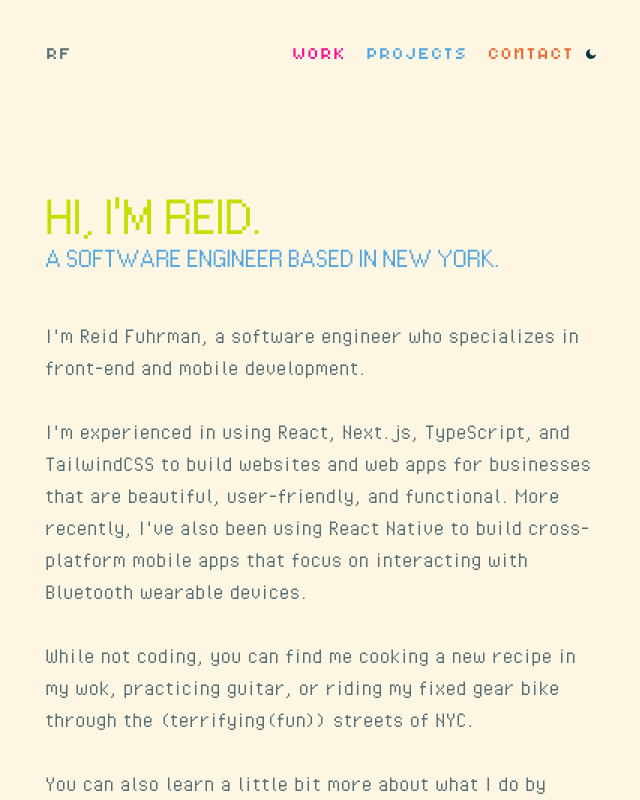
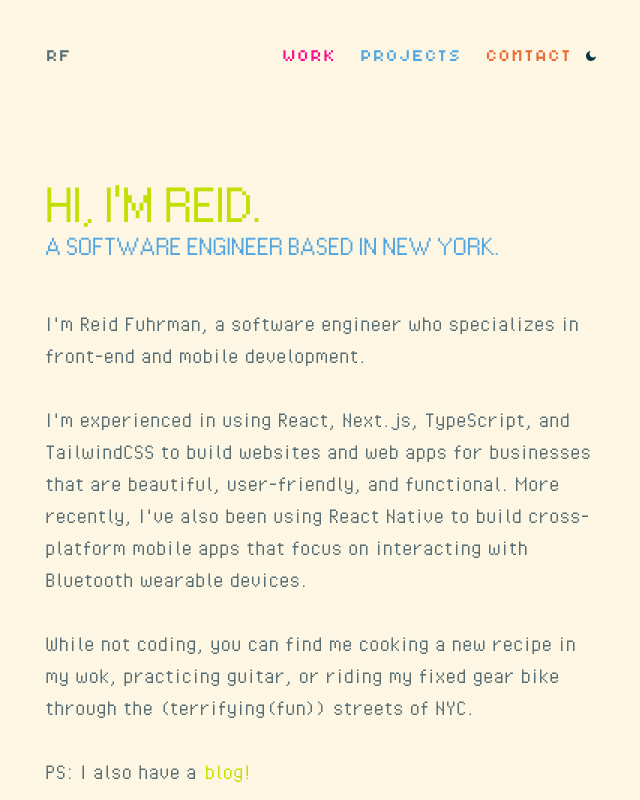
Before and after one commit to rjfuhrman42/portfolio-v3, a Next.js app: page / in a window 1280 px wide. Shown: the top 800 px of the page, without its empty margins (315-955 px from the left). Built offline with nearby package versions, Linux system fonts and the light colour scheme.

Commit message:
chore: add hover states to navbar

```diff
--- a/app/globals.css
+++ b/app/globals.css
@@ -32,7 +32,7 @@ h2 {
 }
 
 p {
-  @apply text-xl font-body xl:text-2xl;
+  @apply text-xl font-body sm:text-2xl;
 }
 
 pre {
--- a/app/page.tsx
+++ b/app/page.tsx
@@ -66,7 +66,7 @@ export default async function Home() {
         <Navbar />
 
         {/* ------------------ Hero Section ------------------ */}
-        <div className="w-full pt-16 md:pt-28 pb-12">
+        <div className="w-full pt-16 md:pt-24 pb-12">
           <div className="pb-11 flex flex-col items-start w-full">
             <h1 className="cycleText md:text-5xl xs:w-3/4">
               Hi, I&apos;m Reid.
@@ -92,13 +92,13 @@ export default async function Home() {
             (terrifying(fun)) streets of NYC.
             <br></br>
             <br></br>
-            You can also learn a little bit more about what I do by heading to
+            PS: I also have a
             <Link
               href="/blog"
               key="blog"
-              className={`font-body p-1 md:py-4 md:px-2 animate-cycle-color`}
+              className="font-body p-1 md:py-4 md:px-2 animate-cycle-color"
             >
-              my blog!
+              blog!
             </Link>
           </p>
         </div>
--- a/components/Navbar.tsx
+++ b/components/Navbar.tsx
@@ -6,15 +6,31 @@ interface NavItem {
   href: string;
   label: string;
   color?: string;
+  border?: string;
+  bg?: string;
 }
 
 const navItems: NavItem[] = [
-  { href: "/#work", label: "Work", color: "text-accent-pink" },
-  { href: "/#projects", label: "Projects", color: "text-accent-blue" },
+  {
+    href: "/#work",
+    label: "Work",
+    color: "text-accent-pink",
+    border: "hover:border-accent-pink",
+    bg: "hover:bg-accent-pink-faded",
+  },
+  {
+    href: "/#projects",
+    label: "Projects",
+    color: "text-accent-blue",
+    border: "hover:border-accent-blue",
+    bg: "hover:bg-accent-blue-faded",
+  },
   {
     href: "/#contact",
     label: "Contact",
     color: "text-accent-orange dark:text-accent-yellow",
+    border: "hover:border-accent-yellow",
+    bg: "hover:bg-accent-yellow-faded",
   },
 ];
 
@@ -29,7 +45,7 @@ const Navbar = () => {
           <Link
             href={item.href}
             key={item.label}
-            className={`${item.color} p-1 md:py-4 md:px-2 md:text-lg`}
+            className={`${item.color} border-2 border-transparent p-1 md:py-4 md:px-2 md:text-lg ${item.border} ${item.bg}`}
           >
             {item.label}
           </Link>
--- a/tailwind.config.ts
+++ b/tailwind.config.ts
@@ -45,6 +45,9 @@ const config: Config = {
         "accent-blue": "#53A5DF",
         "accent-teal": "#6CDAD1",
         "accent-green": "#C2E000",
+        "accent-blue-faded": "RGBA(83, 165, 223, 0.2)",
+        "accent-pink-faded": "RGBA(249, 16, 144, 0.2)",
+        "accent-yellow-faded": "RGBA(255, 204, 51, 0.2)",
       },
       backgroundImage: {
         'gradient-radial': 'radial-gradient(var(--tw-gradient-stops))',
```
